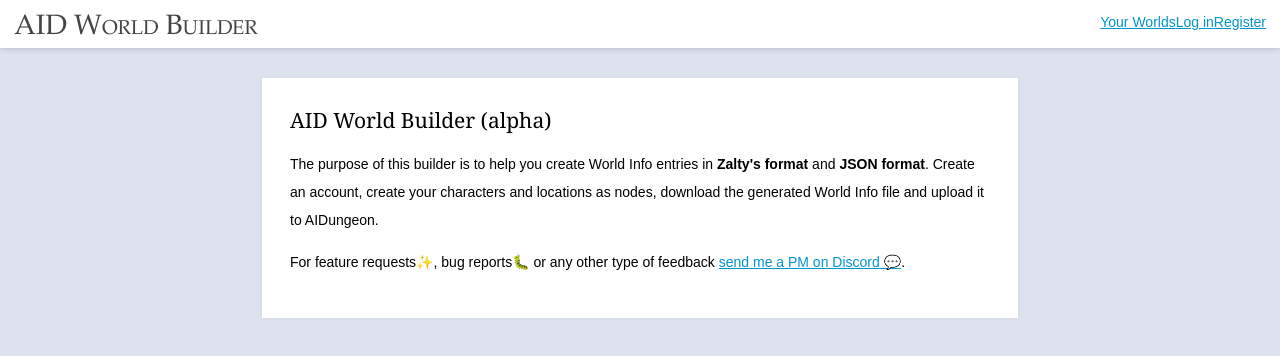
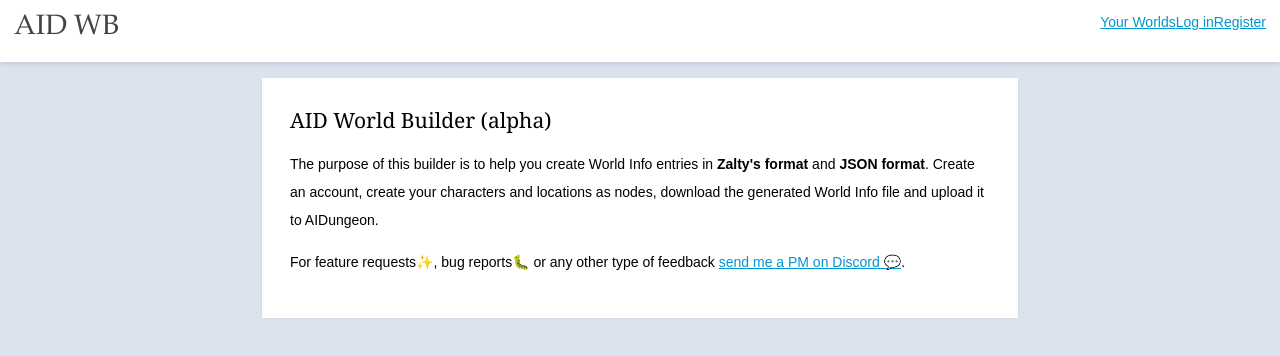
Before and after one commit to kvintessents/aid-world-builder, a Nuxt app: page / in a window 1280 px wide. Shown: the top 356 px of the page. Built offline with nearby package versions, Linux system fonts and the light colour scheme; no server answers.

Commit message:
Rename worlds.

```diff
--- a/client/components/NavBar/NavBar.vue
+++ b/client/components/NavBar/NavBar.vue
@@ -2,9 +2,10 @@
     <nav class="header">
         <div class="logo-container">
             <nuxt-link to="/" class="logo-link">
-                <h1 v-if="isFrontpage" class="logo">AID World Builder</h1>
-                <div v-else class="logo">AID World Builder</div>
+                <h1 v-if="isFrontpage" class="logo">AID WB</h1>
+                <div v-else class="logo">{{ isEditPage ? 'AID WB' : 'AID WB' }}</div>
             </nuxt-link>
+            <input v-if="isEditPage" class="logo world-input" :value="worldName" :size="worldName.length" @input="onWorldNameInput" />
         </div>
 
 
@@ -28,6 +29,19 @@
             isFrontpage: {
                 type: Boolean,
                 default: false,
+            }
+        },
+        computed: {
+            worldName() {
+                return this.$store.state.world.name;
+            },
+            isEditPage() {
+                return this.$route.name === 'world-id';
+            }
+        },
+        methods: {
+            onWorldNameInput(event) {
+                this.$store.dispatch('world/nameChange', event.target.value);
             }
         }
     }
@@ -54,9 +68,15 @@
         font-variant: small-caps;
         font-weight: 400;
 
-        height: 20px;
         position: relative;
         top: -3px;
+        display: inline-block;
+    }
+
+    .world-input {
+        border: none;
+        font-size: 1.5em;
+        margin-left: 1em;
     }
 
     .search {
--- a/client/components/WorldList.vue
+++ b/client/components/WorldList.vue
@@ -1,9 +1,11 @@
 <template>
     <table class="world-list">
         <thead>
-            <th>Name</th>
-            <th>Size</th>
-            <th>Added</th>
+            <tr>
+                <th>Name</th>
+                <th>Size</th>
+                <th>Added</th>
+            </tr>
         </thead>
         <tbody>
             <tr v-for="world in worlds" :key="world.id">
--- a/client/components/core/atoms/Input.vue
+++ b/client/components/core/atoms/Input.vue
@@ -7,6 +7,8 @@
         <input
             class="input"
             v-model="localValue"
+            :value="value"
+
             :type="type"
             :class="{
                 disabled: disabled,
@@ -23,7 +25,8 @@
         disabled: { type: Boolean, required: false },
         loading: { type: Boolean, default: false },
         type: { type: String, default: 'text' },
-        label: { type: String, default: null }
+        label: { type: String, default: null },
+        value: { type: String, default: null },
     },
     computed: {
         localValue: {
--- a/client/pages/worlds.vue
+++ b/client/pages/worlds.vue
@@ -3,8 +3,8 @@
         <Paper v-if="$auth.user" padded-2 class="create-world">
             <form @submit.prevent="onSubmit" :disabled="creating">
                 <FormRow>
-                    <Input label="New World Name" v-model="worldName" />
-                    <Button type="submit" :disabled="!worldName.trim()">Create</Button>
+                    <Input label="New World Name" :value="worldName" @input="onWorldName" />
+                    <Button type="submit" :disabled="!worldName.trim() || creating">Create</Button>
                 </FormRow>
             </form>
         </Paper>
@@ -77,6 +77,9 @@
             return { worlds, publicWorlds };
         },
         methods: {
+            onWorldName(value) {
+                this.worldName = value;
+            },
             async onSubmit() {
                 this.creating = true;
                 let response;
@@ -90,6 +93,8 @@
                     this.worlds = await fetchWorlds(this.$axios, this.$auth);
                     this.publicWorlds = await fetchPublicWorlds(this.$axios);
                 } catch (e) { console.error(e); }
+
+                this.worldName = '';
 
                 this.creating = false;
             },
--- a/client/store/world.js
+++ b/client/store/world.js
@@ -7,7 +7,12 @@
     delete document.syncingCalls;
     delete document.isOwner;
 
-    const body = { document: JSON.stringify(document), version: Date.now(), isPublic: document.isPublic };
+    const body = {
+        document: JSON.stringify(document),
+        version: Date.now(),
+        isPublic: document.isPublic,
+        name: document.name
+    };
 
     return await $axios.post(`/world/${state.id}`, body);
 }
@@ -39,7 +44,7 @@
     }
 }
 
-const synchronize = debounceFunction(syncronizeState, 1500);
+const synchronize = debounceFunction(syncronizeState, 2000);
 
 export const state = () => ({
     id: null,
@@ -49,6 +54,7 @@
     isOwner: false,
     isNodeView: false,
     isPublic: false,
+    name: 'Untitled',
 });
 
 export const mutations = {
@@ -68,7 +74,9 @@
         });
         Object.assign(state, document);
         state.id = world.id;
-        state.isOwner = !!(currentUserId && world.user_id && (parseInt(world.user_id) === parseInt(currentUserId)));
+        state.name = world.name;
+        state.isOwner = Boolean(currentUserId && world.user_id && (parseInt(world.user_id) === parseInt(currentUserId)));
+        state.isPublic = Boolean(world.is_public);
     },
     addNode(state, position) {
         state.lastId += 1;
@@ -258,6 +266,9 @@
 
             node.properties = Vue.observable([ ...left, currentAttribute, ...right ]);
         }
+    },
+    nameChange(state, name) {
+        state.name = name;
     }
 };
 
@@ -332,4 +343,8 @@
         commit('reorderNodeAttribute', args);
         dispatch('sync');
     },
+    async nameChange({ commit, dispatch }, args) {
+        commit('nameChange', args);
+        dispatch('sync');
+    },
 }
```
Also changed, not shown: api/routes/worlds.js (+10 -3 lines).
